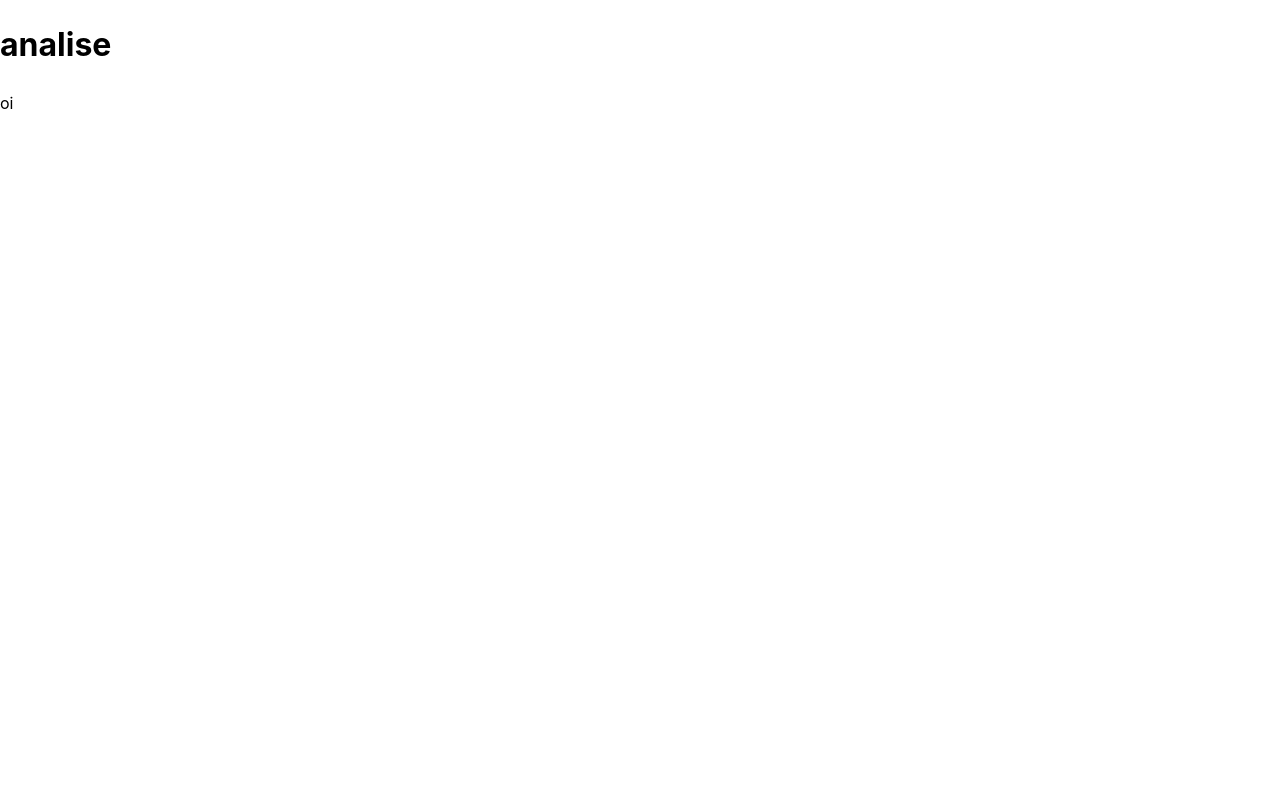
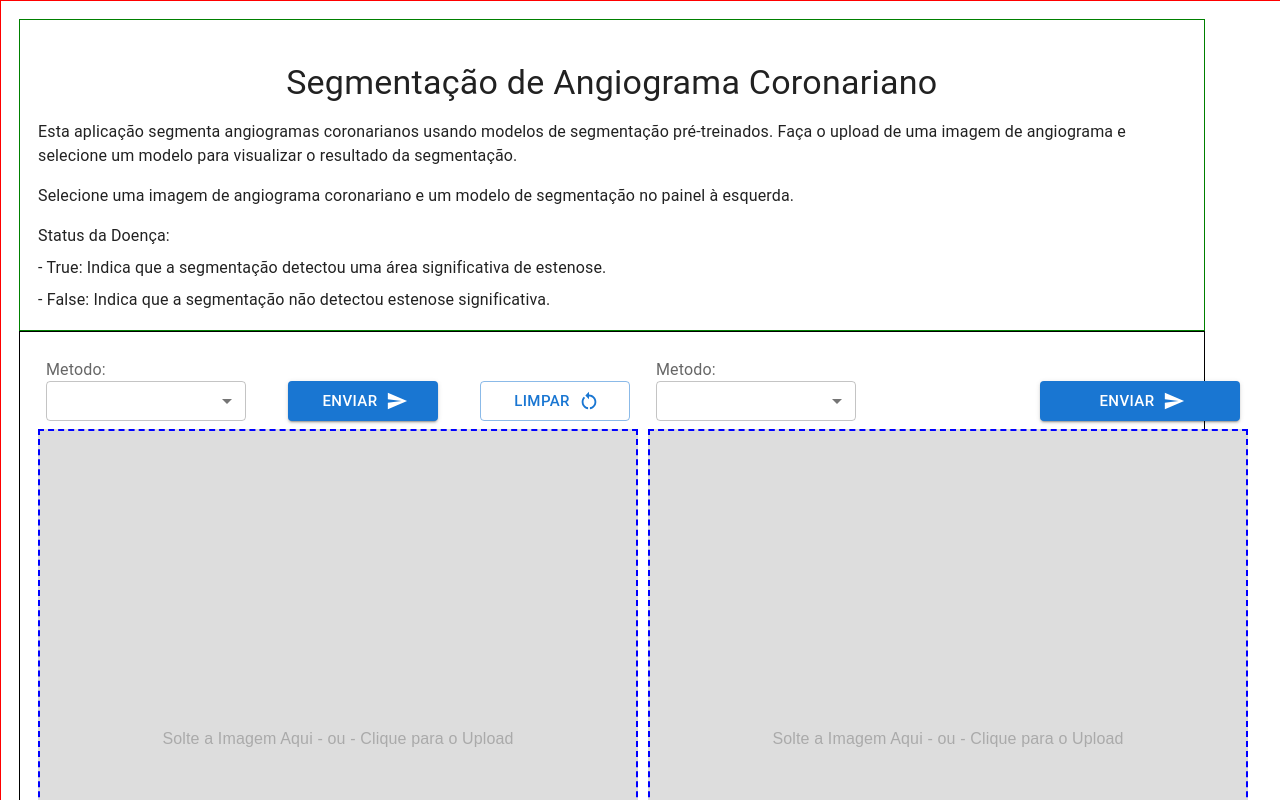
Before and after one commit to DheiverSantos/GeniusAI, a React (Vite) app: page /analise in a window 1280 px wide. Shown: the top 800 px of the page. Built offline with nearby package versions, Linux system fonts and the light colour scheme; sample sign-in values are in the browser's storage.

Commit message:
feat: pag analise em andamento

```diff
--- a/src/pages/analise/index.tsx
+++ b/src/pages/analise/index.tsx
@@ -1,8 +1,177 @@
+import { useEffect, useState } from 'react'
+import SendIcon from '@mui/icons-material/Send'
+import RestartAltIcon from '@mui/icons-material/RestartAlt'
+import { useNavigate } from 'react-router-dom'
+import {
+  CssBaseline,
+  ThemeProvider,
+  createTheme,
+  Box,
+  Select,
+  MenuItem,
+  InputLabel,
+  SelectChangeEvent,
+  Button,
+} from '@mui/material'
+import InputImg from '../../components/inputImg/InputImg'
+import Discription from '../../components/discription/Discription'
+
+const theme = createTheme({
+  palette: {
+    mode: 'light',
+  },
+})
+
 export default function Analise() {
+  const [metodo, setMetodo] = useState('')
+  const [isResetImg, setIsResetImg] = useState(false)
+  const navigate = useNavigate()
+
+  useEffect(() => {
+    if (localStorage.getItem('isAuthenticated') !== 'true') {
+      navigate('/')
+    }
+  }, [navigate])
+
+  const handleChangeMetodo = (e: SelectChangeEvent<string>) => {
+    setMetodo(e.target.value as string)
+  }
+
+  const metodosList = [
+    'SE-RegUNet 4GF',
+    'SE-RegUNet 16GF',
+    'AngioNet',
+    'EffUNet++ B5',
+    'Reg-SA-UNet++',
+    'UNet3+',
+  ]
   return (
-    <div>
-      <h1>analise</h1>
-      <p>oi</p>
-    </div>
+    <ThemeProvider theme={theme}>
+      <CssBaseline />
+      <Box
+        sx={{
+          display: 'flex',
+          flexDirection: 'column',
+          padding: '1.125rem',
+          border: '0.0625rem solid red',
+          width: '100%',
+          height: '100%',
+        }}
+      >
+        <Discription />
+        <Box
+          sx={{
+            display: 'flex',
+            padding: '1.125rem',
+            border: '0.0625rem solid black',
+            width: '95%',
+            height: '62.5rem',
+            justifyContent: 'space-evenly',
+            gap: '0.625rem',
+          }}
+        >
+          <Box>
+            {/* Side left */}
+            <Box
+              sx={{
+                display: 'flex',
+                alignItems: 'flex-end',
+                margin: 1,
+                justifyContent: 'space-between',
+              }}
+            >
+              <InputLabel
+                id="demo-simple-select-label"
+                sx={{
+                  display: 'flex',
+                  flexDirection: 'column',
+                }}
+              >
+                Metodo:
+                <Select
+                  labelId="demo-simple-select-label"
+                  id="demo-simple-select"
+                  value={metodo}
+                  label="metodo"
+                  onChange={handleChangeMetodo}
+                  sx={{ width: '12.5rem', height: '2.5rem' }}
+                >
+                  {metodosList.map((metodo, index) => (
+                    <MenuItem key={index} value={metodo}>
+                      {metodo}
+                    </MenuItem>
+                  ))}
+                </Select>
+              </InputLabel>
+
+              <Button
+                size="large"
+                variant="contained"
+                endIcon={<SendIcon />}
+                sx={{ width: '9.375rem', height: '2.5rem' }}
+              >
+                Enviar
+              </Button>
+              <Button
+                size="large"
+                variant="outlined"
+                endIcon={<RestartAltIcon />}
+                onClick={() => setIsResetImg(true)}
+                sx={{ width: '9.375rem', height: '2.5rem' }}
+              >
+                Limpar
+              </Button>
+            </Box>
+            <InputImg isResetImg={isResetImg} />
+          </Box>
+          <Box>
+            {/* Side rigth */}
+            <Box
+              sx={{
+                display: 'flex',
+                alignItems: 'flex-end',
+                margin: 1,
+                justifyContent: 'space-between',
+              }}
+            >
+              <InputLabel
+                id="demo-simple-select-label"
+                sx={{
+                  display: 'flex',
+                  flexDirection: 'column',
+                }}
+              >
+                Metodo:
+                <Select
+                  labelId="demo-simple-select-label"
+                  id="demo-simple-select"
+                  value={metodo}
+                  label="metodo"
+                  onChange={handleChangeMetodo}
+                  sx={{ width: '12.5rem', height: '2.5rem' }}
+                >
+                  {metodosList.map((metodo, index) => (
+                    <MenuItem key={index} value={metodo}>
+                      {metodo}
+                    </MenuItem>
+                  ))}
+                </Select>
+              </InputLabel>
+
+              <Button
+                size="large"
+                variant="contained"
+                endIcon={<SendIcon />}
+                sx={{ width: '12.5rem', height: '2.5rem' }}
+              >
+                Enviar
+              </Button>
+              {isResetImg && <h1>Reset</h1>}
+            </Box>
+            <InputImg />
+          </Box>
+        </Box>
+      </Box>
+    </ThemeProvider>
   )
 }
```
